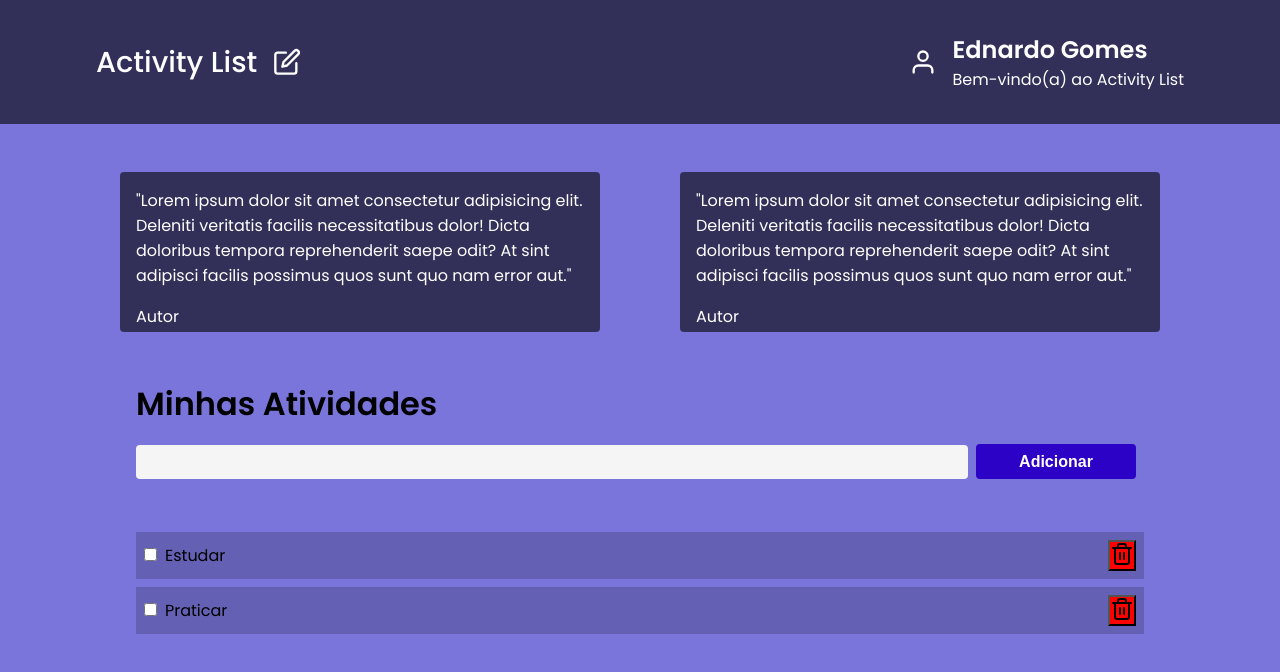
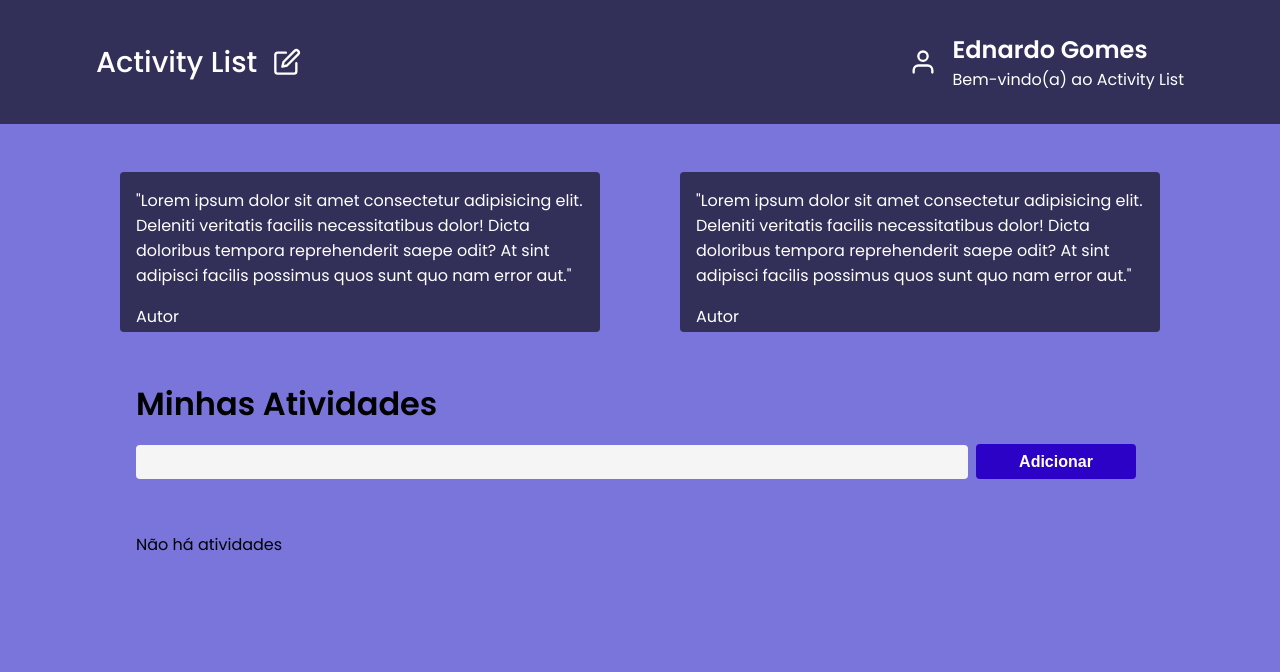
Before and after one commit to Nardogomes/activitylist, a React (Create React App) app: page / in a window 1280 px wide. Shown: the top 672 px of the page. Built offline with nearby package versions, Linux system fonts and the light colour scheme.

Commit message:
Ajustando o contexto para listar as atividades adicionadas.

```diff
--- a/src/ListContext.tsx
+++ b/src/ListContext.tsx
@@ -4,10 +4,25 @@ interface ListProviderProps {
   children: ReactNode;
 }
 
-export const ListContext = createContext<String[]>([]);
+interface ListContextData {
+  list: string[];
+  addItem: (item: string) => void;
+}
+
+export const ListContext = createContext<ListContextData>(
+  {} as ListContextData
+);
 
 export function ListProvider({ children }: ListProviderProps) {
-  const [list, setList] = useState(["Estudar", "Praticar"]);
+  const [list, setList] = useState<string[]>([]);
 
-  return <ListContext.Provider value={list}>{children}</ListContext.Provider>;
+  function addItem(item: string) {
+    setList([...list, item]);
+  }
+
+  return (
+    <ListContext.Provider value={{ list, addItem }}>
+      {children}
+    </ListContext.Provider>
+  );
 }
--- a/src/components/Input/index.tsx
+++ b/src/components/Input/index.tsx
@@ -1,16 +1,25 @@
-import { useState } from "react";
+import { useState, useContext } from "react";
+import { ListContext } from "../../ListContext";
+
 import { Container } from "./styles";
 
 export function Input() {
+  const { addItem } = useContext(ListContext);
+
   const [activity, setActivity] = useState("");
-  console.log(activity);
+
+  function incrementItem() {
+    addItem(activity);
+  }
 
   return (
     <Container>
       <h1>Minhas Atividades</h1>
       <div className="input-info">
         <input type="text" onChange={(e) => setActivity(e.target.value)} />
-        <button type="button">Adicionar</button>
+        <button type="button" onClick={incrementItem}>
+          Adicionar
+        </button>
       </div>
     </Container>
   );
--- a/src/components/List/index.tsx
+++ b/src/components/List/index.tsx
@@ -5,7 +5,7 @@ import { FiTrash2 } from "react-icons/fi";
 import { Container } from "./styles";
 
 export function List() {
-  const list = useContext(ListContext);
+  const { list } = useContext(ListContext);
 
   return (
     <Container>
```
